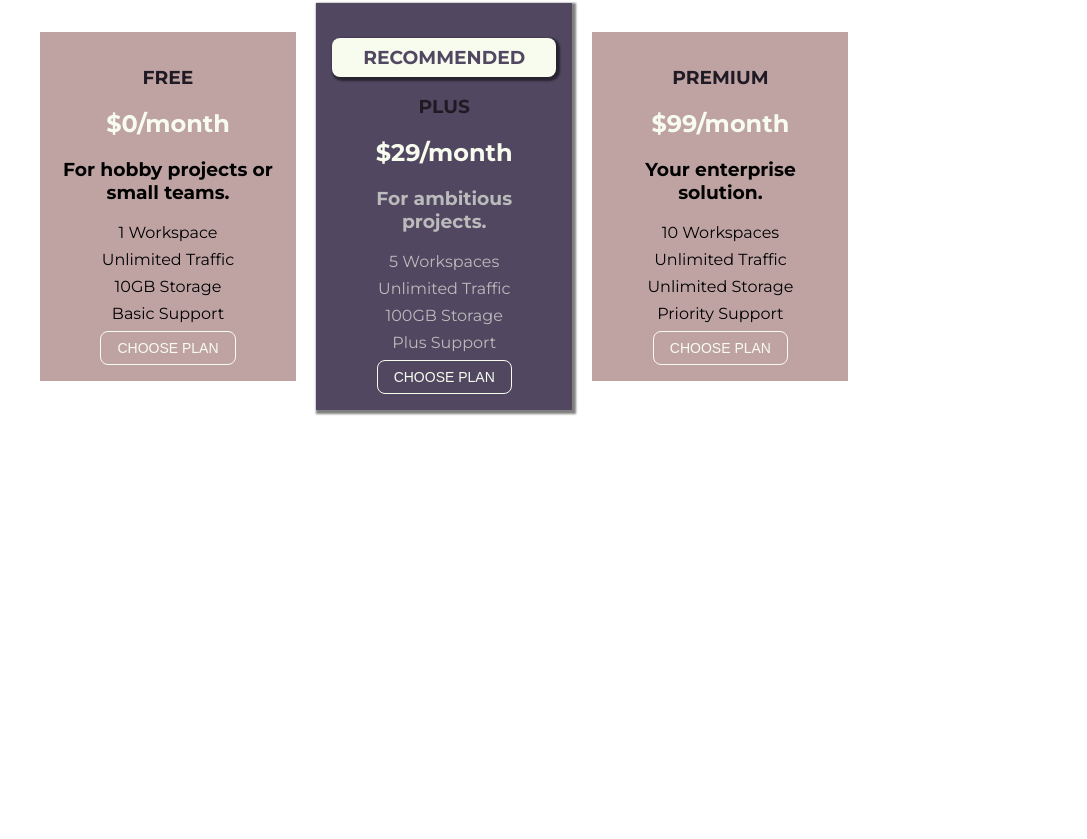
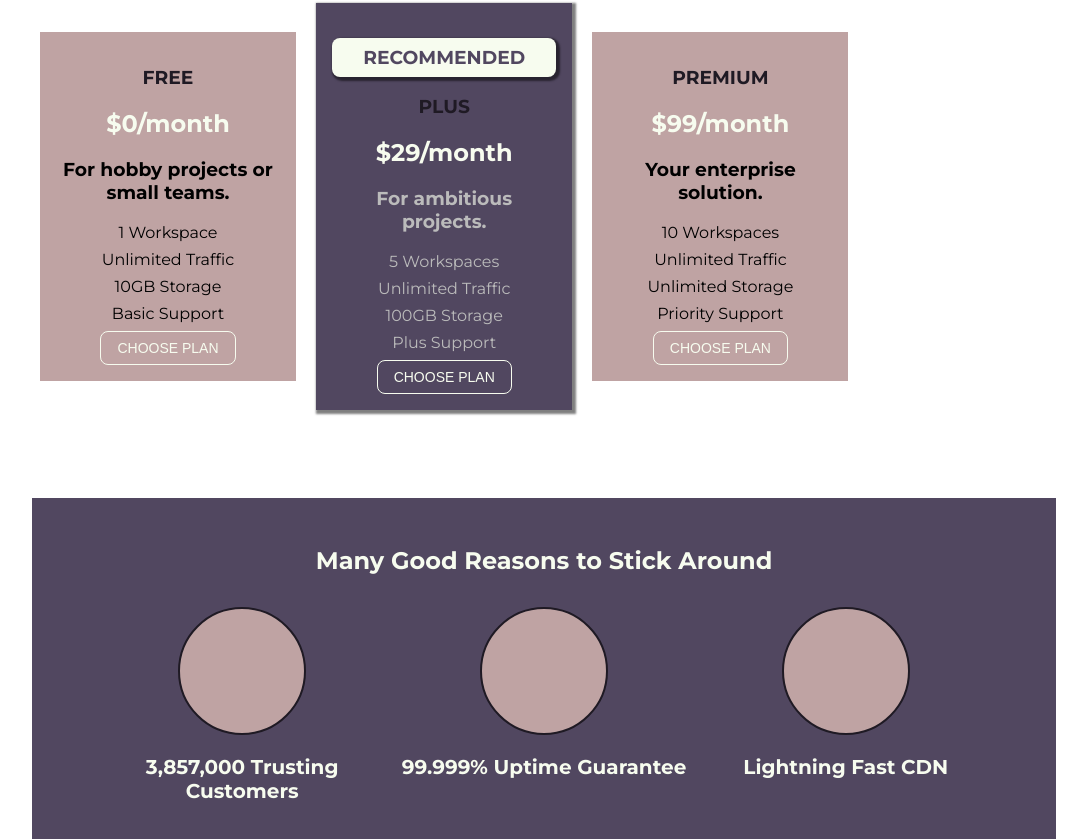
Before and after one commit to gamichwi/Exploring-CSS, a plain HTML site: page index.html in a window 1280 px wide. Shown: the part 732-1571 px from the top of the page, without its empty margins (96-1183 px from the left). Before the commit the page ends 1150 px from the top, so only its background shows below. Drawn offline with Linux system fonts and the light colour scheme.

Commit message:
added key features section

```diff
--- a/index.html
+++ b/index.html
@@ -84,6 +84,23 @@
           </article>
         </div>
       </section>
+      <section id="key-features">
+        <h1 class="section-title">Many Good Reasons to Stick Around</h1>
+        <ul class="key-feature__list">
+          <li class="key-feature">
+            <div class="key-feature__image"></div>
+            <p class="key-feature__description">3,857,000 Trusting Customers</p>
+          </li>
+          <li class="key-feature">
+            <div class="key-feature__image"></div>
+            <p class="key-feature__description">99.999% Uptime Guarantee</p>
+          </li>
+          <li class="key-feature">
+            <div class="key-feature__image"></div>
+            <p class="key-feature__description">Lightning Fast CDN</p>
+          </li>
+        </ul>
+      </section>
     </main>
   </body>
 </html>
--- a/main.css
+++ b/main.css
@@ -104,6 +104,45 @@ body {
     background: #f7fcef;
 }
 
+#key-features {
+  background: #514760;
+  margin-top: 80px;
+  padding: 16px;
+}
+
+#key-features .section-title {
+  color: #f7fcef;
+  margin: 32px;
+}
+
+.key-feature__list {
+  list-style: none;
+  margin: 0;
+  padding: 0;
+  text-align: center;
+}
+
+.key-feature {
+  display: inline-block;
+  width:30%;
+  vertical-align: top;
+}
+
+.key-feature__image {
+  background: #bfa3a3;
+  width: 128px;
+  height: 128px;
+  border: 2px solid #1f1a24;
+  border-radius: 50%;
+  margin: auto;
+}
+
+.key-feature__description {
+  text-align: center;
+  font-weight: bold;
+  color: #f7fcef;
+  font-size: 20px;
+}
 
 .main-header {
   width: 100%;
```
